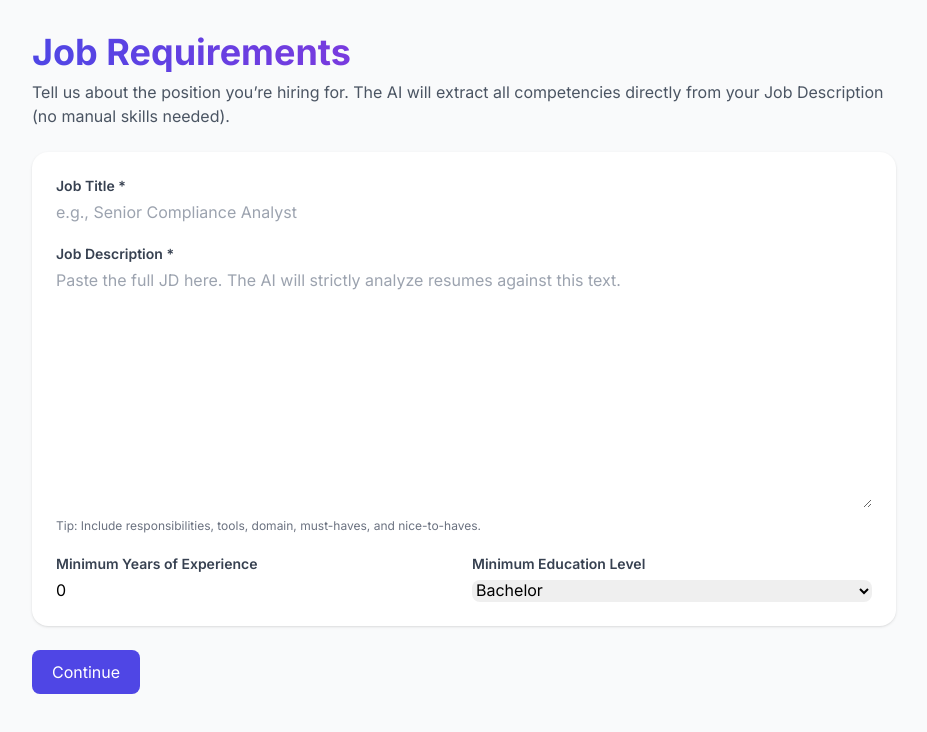
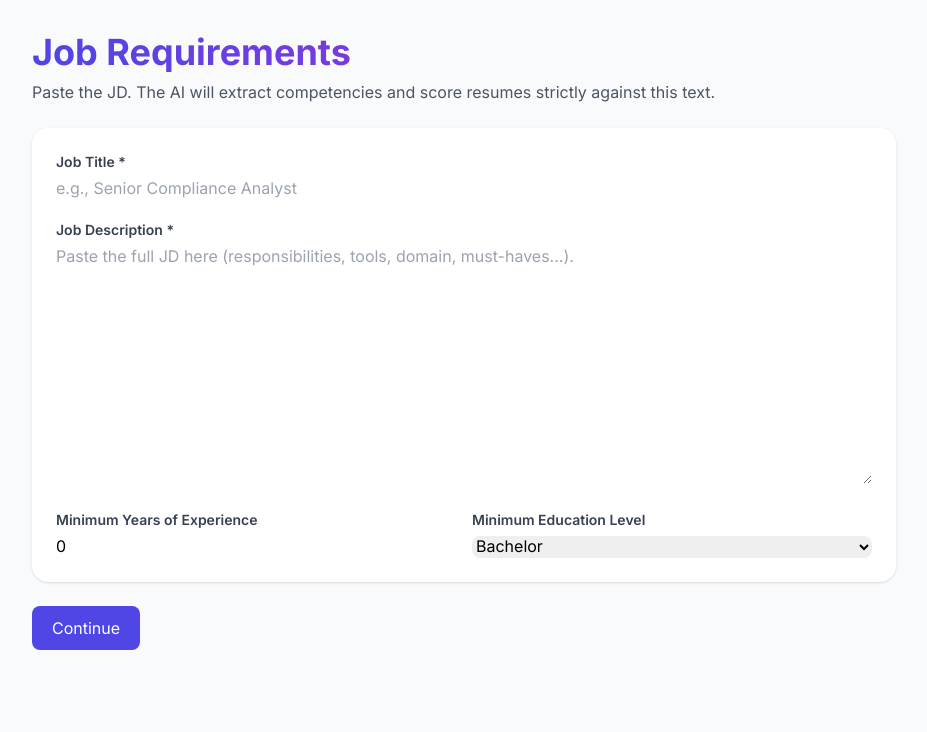
Before and after one commit to Rehan111-555/Resume_Screening, a Next.js app: page /job-requirements in a window 1280 px wide. Shown: the top 732 px of the page, without its empty margins (176-1103 px from the left). Built offline with nearby package versions, Linux system fonts and the light colour scheme.

Commit message:
Update page.tsx

```diff
--- a/app/job-requirements/page.tsx
+++ b/app/job-requirements/page.tsx
@@ -31,7 +31,6 @@ export default function JobRequirementsPage() {
       payload: {
         title: title.trim(),
         description: description.trim(),
-        // NOTE: requiredSkills removed — app is role-agnostic and uses JD text only
         minYearsExperience: Number(minYears) || 0,
         educationLevel: education,
       },
@@ -46,8 +45,7 @@ export default function JobRequirementsPage() {
         Job Requirements
       </h1>
       <p className="text-gray-600 mb-6">
-        Tell us about the position you’re hiring for. The AI will extract all competencies directly
-        from your Job Description (no manual skills needed).
+        Paste the JD. The AI will extract competencies and score resumes strictly against this text.
       </p>
 
       <div className="space-y-5 bg-white rounded-2xl shadow p-6">
@@ -67,12 +65,9 @@ export default function JobRequirementsPage() {
             value={description}
             onChange={(e) => setDescription(e.target.value)}
             rows={10}
-            placeholder="Paste the full JD here. The AI will strictly analyze resumes against this text."
+            placeholder="Paste the full JD here (responsibilities, tools, domain, must-haves...)."
             className="w-full rounded-lg border-gray-300 focus:border-indigo-500 focus:ring-indigo-500"
           />
-          <p className="text-xs text-gray-500 mt-1">
-            Tip: Include responsibilities, tools, domain, must-haves, and nice-to-haves.
-          </p>
         </div>
 
         <div className="grid md:grid-cols-2 gap-4">
@@ -98,7 +93,6 @@ export default function JobRequirementsPage() {
               onChange={(e) => setEducation(e.target.value)}
               className="w-full rounded-lg border-gray-300 focus:border-indigo-500 focus:ring-indigo-500"
             >
-              <option>High School</option>
               <option>Intermediate/High School</option>
               <option>Bachelor</option>
               <option>Master</option>
```
